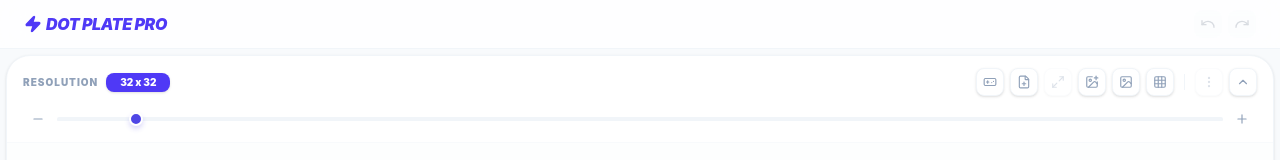
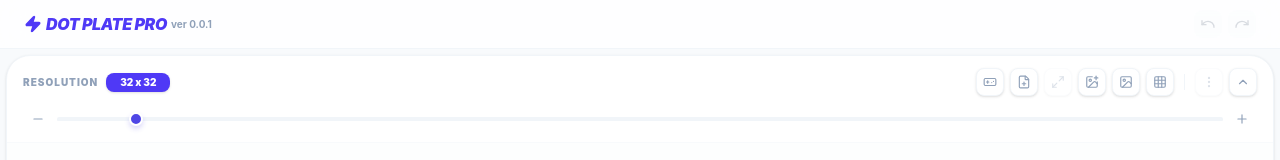
Before and after one commit to popcoondev/dot-plate-pro, a React (Vite) app: page / in a window 1280 px wide. Shown: the top 160 px of the page. Built offline with nearby package versions, Linux system fonts and the light colour scheme.

Commit message:
Display app version in header title

```diff
--- a/package.json
+++ b/package.json
@@ -1,7 +1,7 @@
 {
   "name": "dot-plate-pro",
   "private": true,
-  "version": "0.0.0",
+  "version": "0.0.1",
   "type": "module",
   "scripts": {
     "dev": "vite",
--- a/src/App.jsx
+++ b/src/App.jsx
@@ -1,6 +1,7 @@
 import React, { useState, useRef, useEffect, useCallback } from 'react';
 import { parseGIF, decompressFrames } from 'gifuct-js';
 import JSZip from 'jszip';
+import packageJson from '../package.json';
 import {
   Upload,
   Download,
@@ -3178,7 +3179,13 @@ const App = () => {
   return (
     <div className="flex flex-col h-screen bg-slate-50 text-slate-900 font-sans select-none overflow-hidden relative text-left">
       <header className="flex items-center justify-between px-6 py-2.5 bg-white/80 backdrop-blur-md border-b border-slate-100 z-30 shrink-0">
-        <h1 className="text-base font-black text-indigo-600 flex items-center gap-1 italic uppercase tracking-tight"><Zap fill="currentColor" size={18} /> Dot Plate Pro</h1>
+        <h1 className="text-base font-black text-indigo-600 flex flex-wrap items-center gap-1 italic uppercase tracking-tight">
+          <Zap fill="currentColor" size={18} />
+          <span>Dot Plate Pro</span>
+          <span className="text-[10px] font-bold not-italic normal-case tracking-normal text-slate-400">
+            ver {packageJson.version}
+          </span>
+        </h1>
         <div className="flex gap-1.5">
           <button onClick={undo} disabled={history.step <= 0} className="p-1.5 bg-slate-100/50 text-slate-600 rounded-lg disabled:opacity-20 active:scale-90 transition hover:bg-slate-100"><Undo size={16}/></button>
           <button onClick={redo} disabled={history.step >= history.stack.length - 1} className="p-1.5 bg-slate-100/50 text-slate-600 rounded-lg disabled:opacity-20 active:scale-90 transition hover:bg-slate-100"><Redo size={16}/></button>
```
